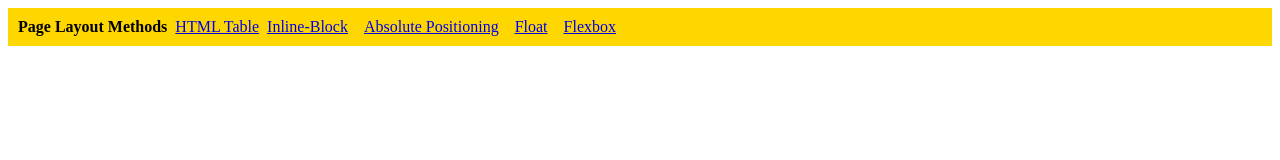
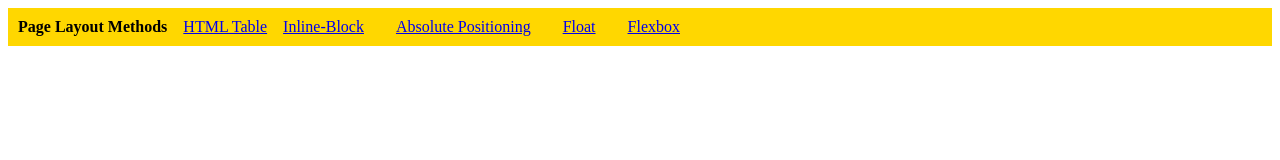
Before and after one commit to Reehansz/Web-Development, a plain HTML site: page 9.0 Display Flex/index.html in a window 1280 px wide. Drawn offline with Linux system fonts and the light colour scheme.

Commit message:
Index file changed

```diff
--- a/9.0 Display Flex/index.html
+++ b/9.0 Display Flex/index.html
@@ -20,7 +20,7 @@
       padding: 10px;
       background-color: gold;
       display: flex;
-      gap : 0.5rem
+      gap : 1rem;
     }
 
   </style>
```
